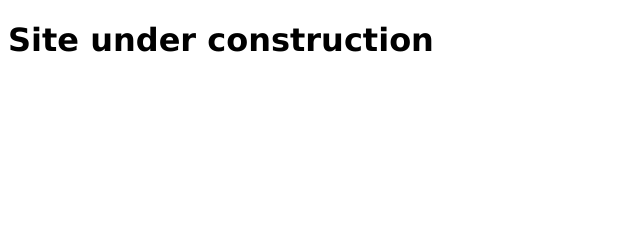
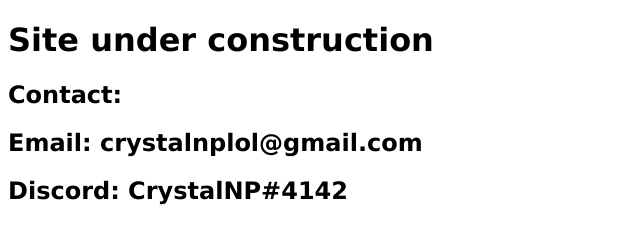
Before and after one commit to crystalbajgai/crystalbajgai.github.io, a plain HTML site: page index.html in a window 1280 px wide. Shown: the whole page, without its empty margins (0-640 px from the left). Drawn offline with Linux system fonts and the light colour scheme.

Commit message:
Update index.html

```diff
--- a/index.html
+++ b/index.html
@@ -11,6 +11,9 @@
 
 <body style="font-family:verdana">
     <h1>Site under construction</h1>
+    <h2> Contact:</h2>
+    <h2>Email: crystalnplol@gmail.com </h2>
+    <h2>Discord: CrystalNP#4142 </h2>
 </body>
 
 </html>
```
